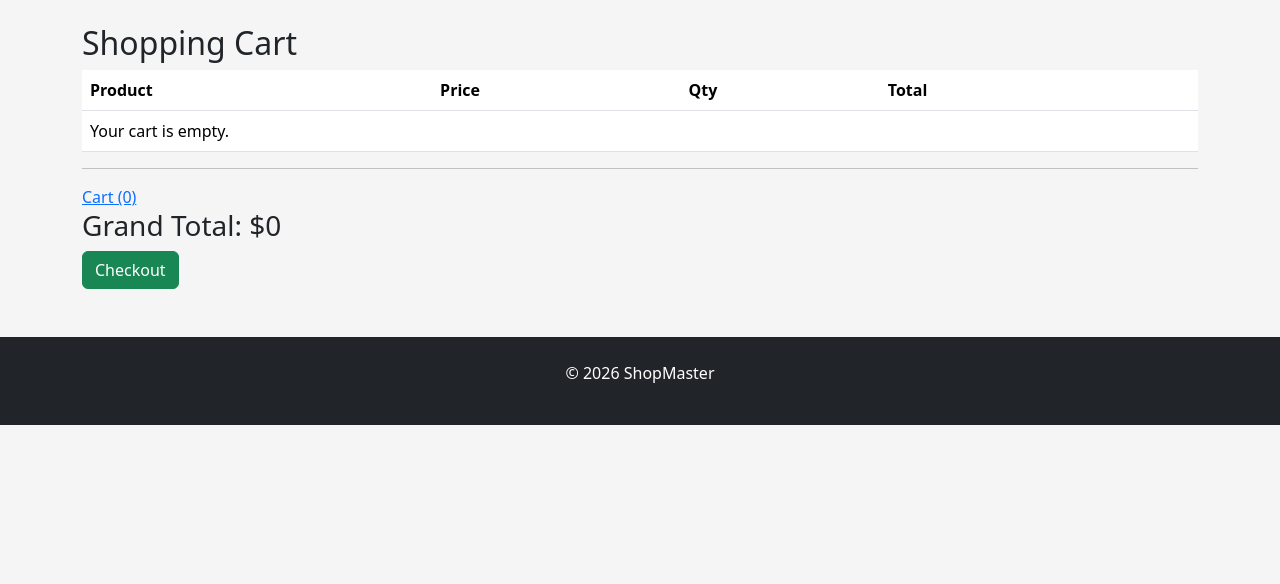
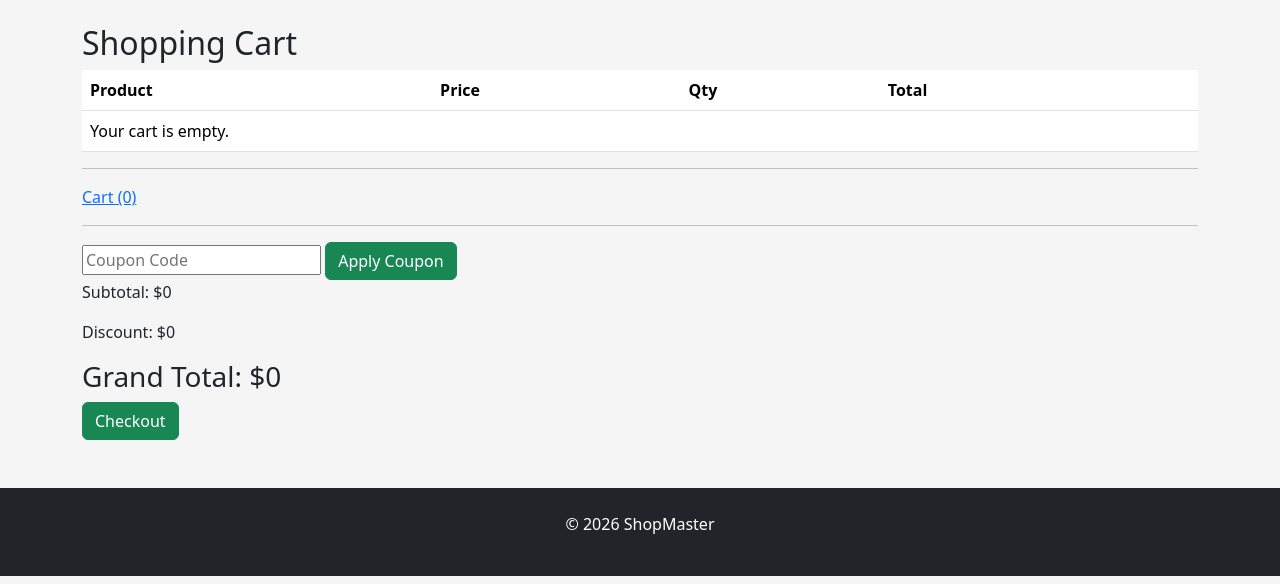
Before and after one commit to mojtabarezaeif/ShopMaster, a Django app: page /cart/ in a window 1280 px wide. Shown: the part 56-640 px from the top of the page. Run offline with Django 5.2, Linux system fonts and the light colour scheme.

Commit message:
Add coupon and discount system

```diff
--- a/cart/cart.py
+++ b/cart/cart.py
@@ -1,5 +1,5 @@
 from decimal import Decimal
-
+from orders.models import Coupon
 from products.models import Product
 
 
@@ -116,3 +116,46 @@ class Cart:
                 del self.cart[product_id]
 
             self.save()
+
+    def get_discount(self):
+
+        coupon_id = self.session.get("coupon_id")
+
+        if coupon_id:
+
+            coupon = Coupon.objects.filter(
+
+                id=coupon_id,
+
+                active=True
+
+            ).first()
+
+            if coupon:
+
+                return (
+
+                    self.get_total_price()
+
+                    *
+
+                    coupon.discount
+
+                    / 100
+
+                )
+
+        return 0
+
+
+    def get_final_price(self):
+
+        return (
+
+            self.get_total_price()
+
+            -
+
+            self.get_discount()
+
+        )
--- a/cart/templates/cart/cart_detail.html
+++ b/cart/templates/cart/cart_detail.html
@@ -114,11 +114,58 @@ Cart ({{ cart|length }})
 
 </a>
 
+<hr>
+
+<form
+method="POST"
+action="{% url 'apply_coupon' %}"
+>
+
+{% csrf_token %}
+
+<input
+
+type="text"
+
+name="code"
+
+placeholder="Coupon Code"
+
+>
+
+<button
+
+class="btn btn-success"
+
+>
+
+Apply Coupon
+
+</button>
+
+</form>
+
+<p>
+
+Subtotal:
+
+${{ cart.get_total_price }}
+
+</p>
+
+<p>
+
+Discount:
+
+${{ cart.get_discount }}
+
+</p>
+
 <h3>
 
 Grand Total:
 
-${{ cart.get_total_price }}
+${{ cart.get_final_price }}
 
 </h3>
 
--- a/cart/views.py
+++ b/cart/views.py
@@ -2,9 +2,7 @@ from django.shortcuts import render
 
 # Create your views here.
 from django.shortcuts import redirect, get_object_or_404
-
 from products.models import Product
-
 from .cart import Cart
 from django.contrib import messages
 
--- a/orders/urls.py
+++ b/orders/urls.py
@@ -15,4 +15,9 @@ urlpatterns = [
         name="my_orders",
     ),
 
+    path(
+        "apply-coupon/",
+        views.apply_coupon,
+        name="apply_coupon",
+    ),
 ]
```
Also changed, not shown: orders/admin.py (+24 -2 lines), orders/forms.py (+7 -0 lines), orders/models.py (+23 -0 lines), orders/views.py (+54 -0 lines), orders/migrations/0005_coupon.py (added).
